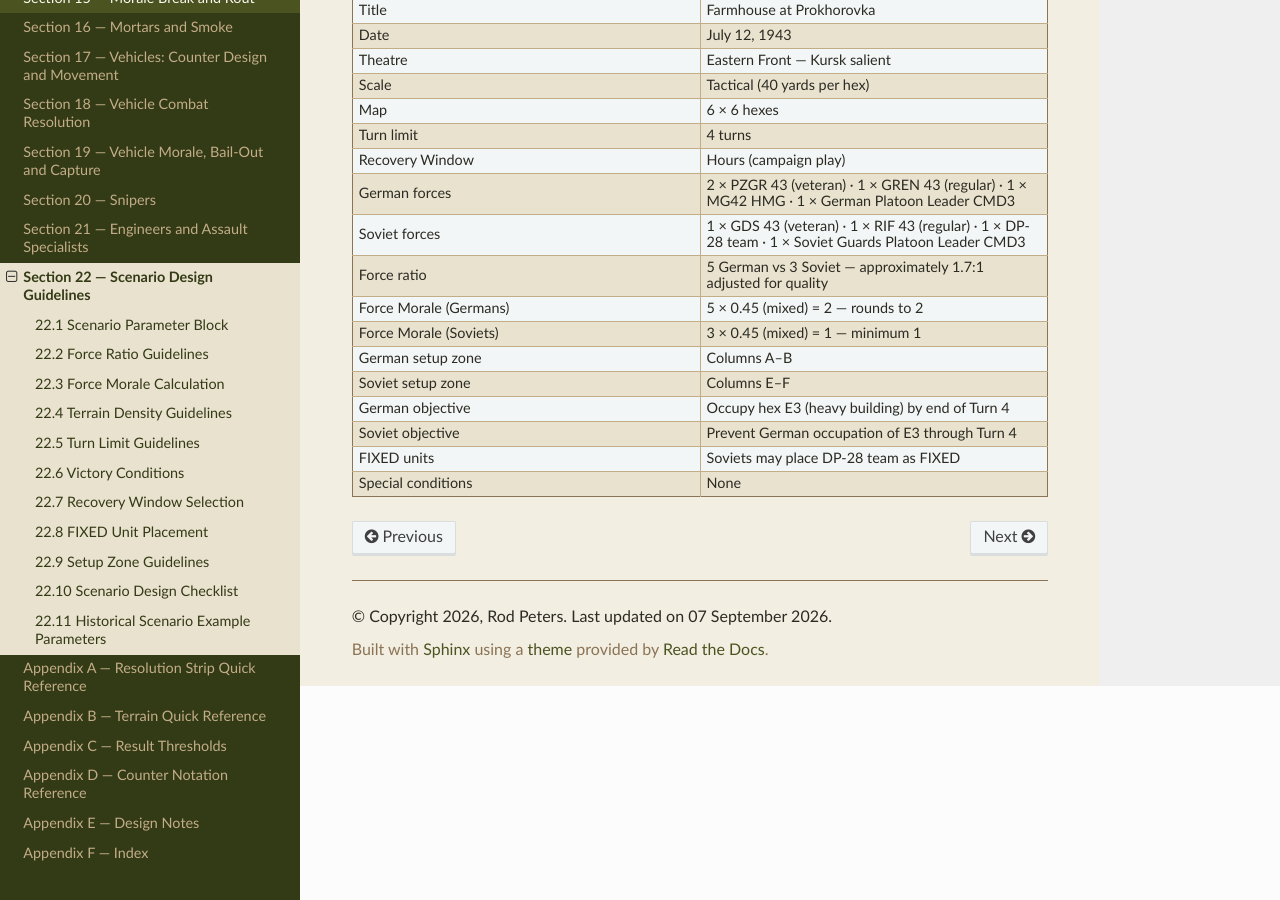
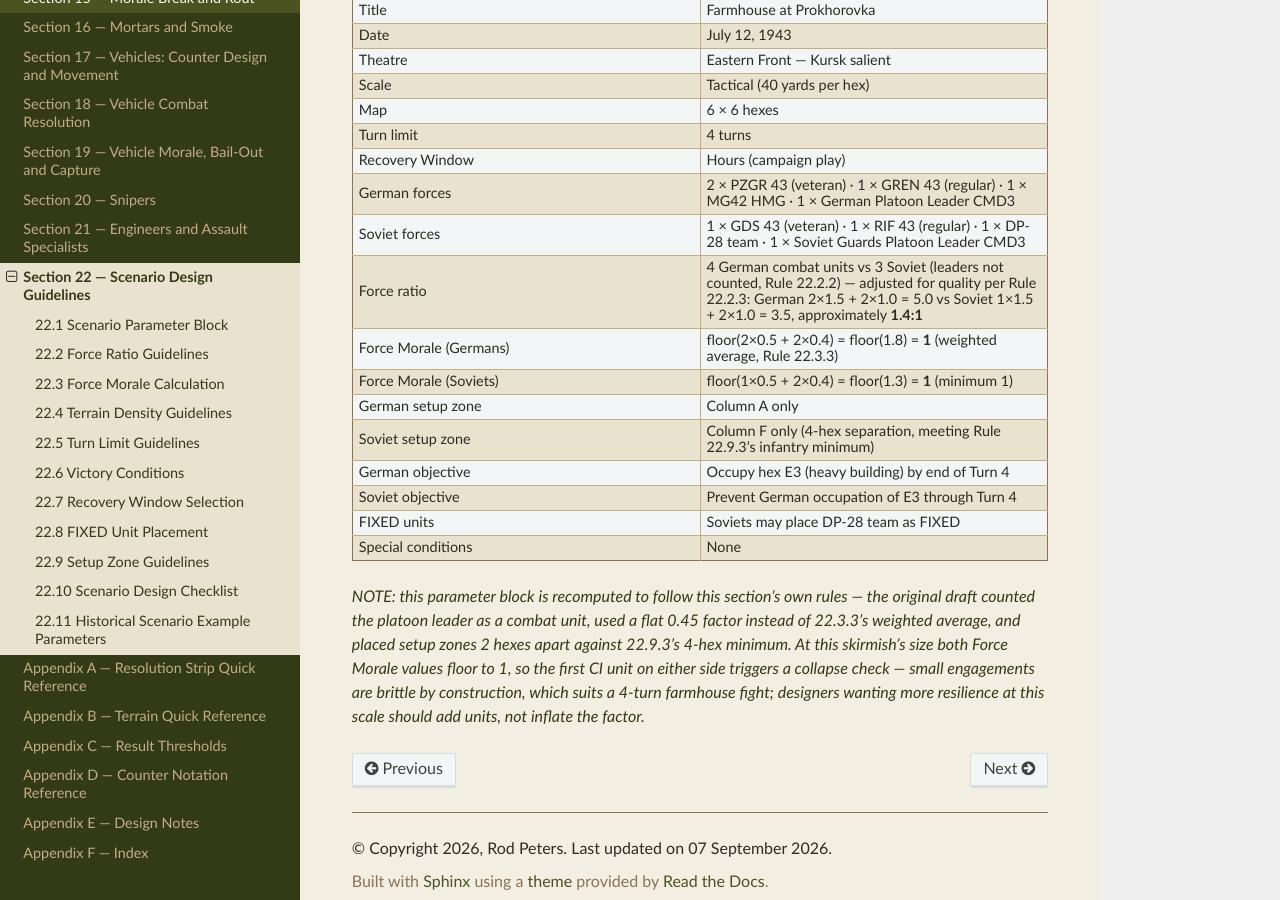
Before and after one commit to spugnoid/wdr-wargame, a Sphinx documentation site: the page built from docs/source/section_22__scenario_design_guidelines.rst, in a window 1280 px wide and 900 px high, scrolled down 6339 px. Built offline with Sphinx 7.4.7 and the Read the Docs theme 3.1.0, drawn with Linux system fonts in a browser that asks for light colours.

Commit message:
rules: recompute the 22.11 worked scenario example by its own section's rules
The template example counted the leader as a combat unit, used a
flat 0.45 factor instead of the 22.3.3 weighted average, placed
setup zones 2 hexes apart against the 4-hex minimum, and printed
an unreproducible 1.7:1 ratio. Recomputed with arithmetic shown
(4 vs 3 units, Force Morale 1/1, ratio 1.4:1, columns A/F), with
a note on small-force brittleness. Design note E.88.

Co-Authored-By: Claude Fable 5 <noreply@anthropic.com>
Claude-Session: https://claude.ai/code/session_01MRhnethYPpBAmEh6wa83hu

```diff
--- a/docs/source/section_22__scenario_design_guidelines.rst
+++ b/docs/source/section_22__scenario_design_guidelines.rst
@@ -369,15 +369,15 @@ The following parameters represent the Farmhouse at Prokhorovka test scenario us
    * - Soviet forces
      - 1 × GDS 43 (veteran) · 1 × RIF 43 (regular) · 1 × DP-28 team · 1 × Soviet Guards Platoon Leader CMD3
    * - Force ratio
-     - 5 German vs 3 Soviet — approximately 1.7:1 adjusted for quality
+     - 4 German combat units vs 3 Soviet (leaders not counted, Rule 22.2.2) — adjusted for quality per Rule 22.2.3: German 2×1.5 + 2×1.0 = 5.0 vs Soviet 1×1.5 + 2×1.0 = 3.5, approximately **1.4:1**
    * - Force Morale (Germans)
-     - 5 × 0.45 (mixed) = 2 — rounds to 2
+     - floor(2×0.5 + 2×0.4) = floor(1.8) = **1** (weighted average, Rule 22.3.3)
    * - Force Morale (Soviets)
-     - 3 × 0.45 (mixed) = 1 — minimum 1
+     - floor(1×0.5 + 2×0.4) = floor(1.3) = **1** (minimum 1)
    * - German setup zone
-     - Columns A–B
+     - Column A only
    * - Soviet setup zone
-     - Columns E–F
+     - Column F only (4-hex separation, meeting Rule 22.9.3's infantry minimum)
    * - German objective
      - Occupy hex E3 (heavy building) by end of Turn 4
    * - Soviet objective
@@ -386,3 +386,6 @@ The following parameters represent the Farmhouse at Prokhorovka test scenario us
      - Soviets may place DP-28 team as FIXED
    * - Special conditions
      - None
+
+
+*NOTE: this parameter block is recomputed to follow this section's own rules — the original draft counted the platoon leader as a combat unit, used a flat 0.45 factor instead of 22.3.3's weighted average, and placed setup zones 2 hexes apart against 22.9.3's 4-hex minimum. At this skirmish's size both Force Morale values floor to 1, so the first CI unit on either side triggers a collapse check — small engagements are brittle by construction, which suits a 4-turn farmhouse fight; designers wanting more resilience at this scale should add units, not inflate the factor.*
```
Also changed, not shown: docs/source/appendix_e__design_notes.rst (+5 -0 lines).
